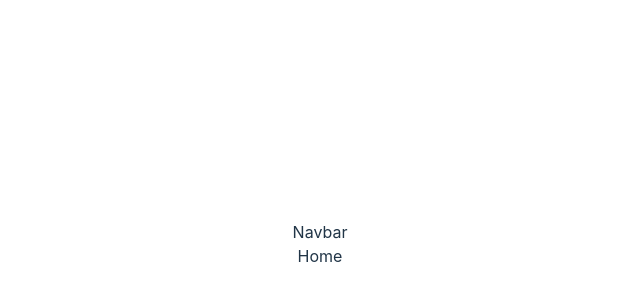
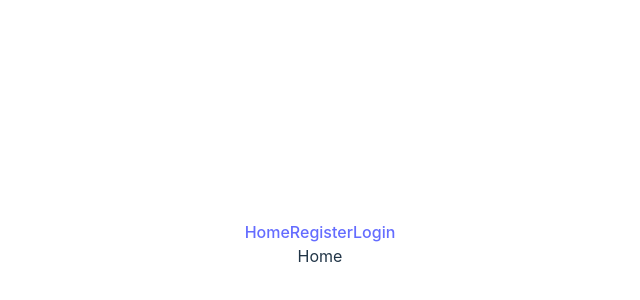
Before and after one commit to RomaSamkov/mern-auth, a React (Vite) app in the folder client/: page / in a window 1280 px wide. Shown: the part 156-456 px from the top of the page, without its empty margins (320-960 px from the left). Built offline with nearby package versions, Linux system fonts and the light colour scheme.

Commit message:
add Link

```diff
--- a/client/src/components/Navbar.jsx
+++ b/client/src/components/Navbar.jsx
@@ -1,5 +1,13 @@
+import { Link } from "react-router-dom";
+
 const Navbar = () => {
-  return <div>Navbar</div>;
+  return (
+    <nav>
+      <Link to={"/"}>Home</Link>
+      <Link to={"/register"}>Register</Link>
+      <Link to={"/login"}>Login</Link>
+    </nav>
+  );
 };
 
 export default Navbar;
```
